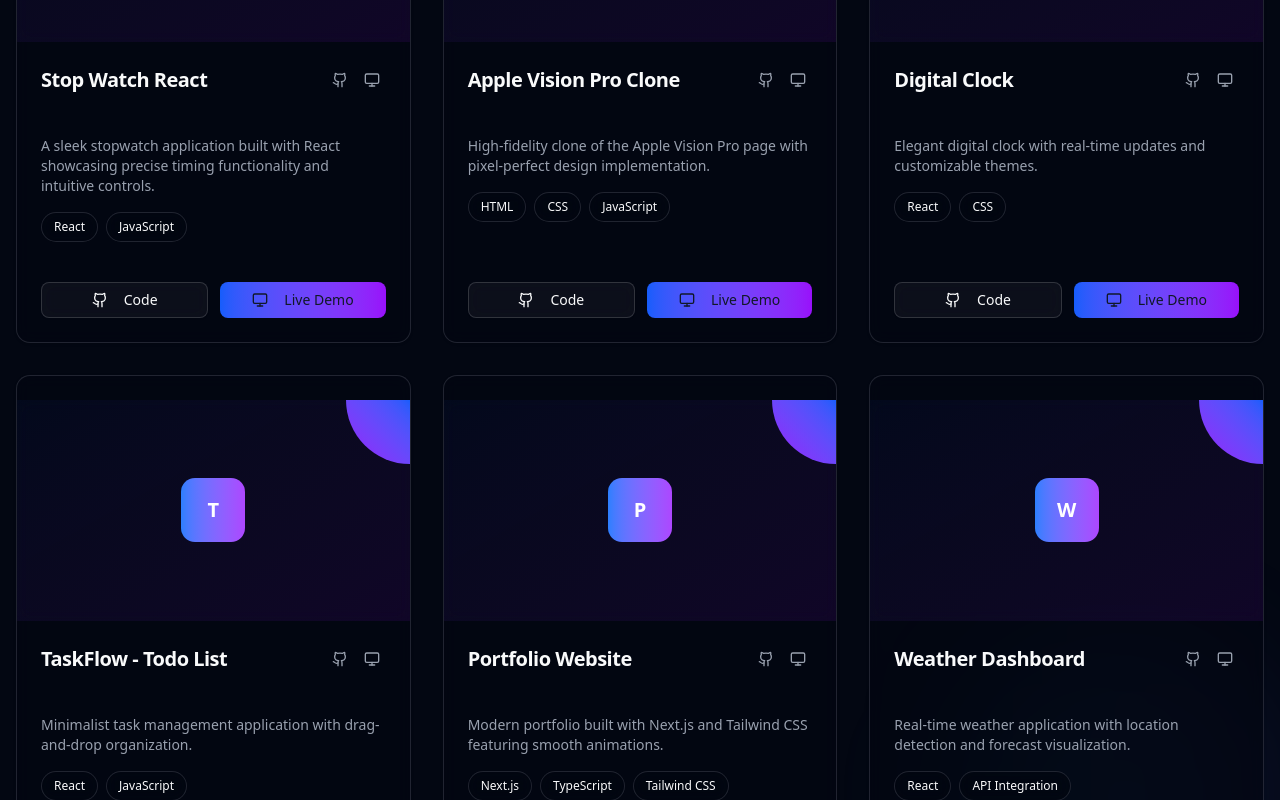
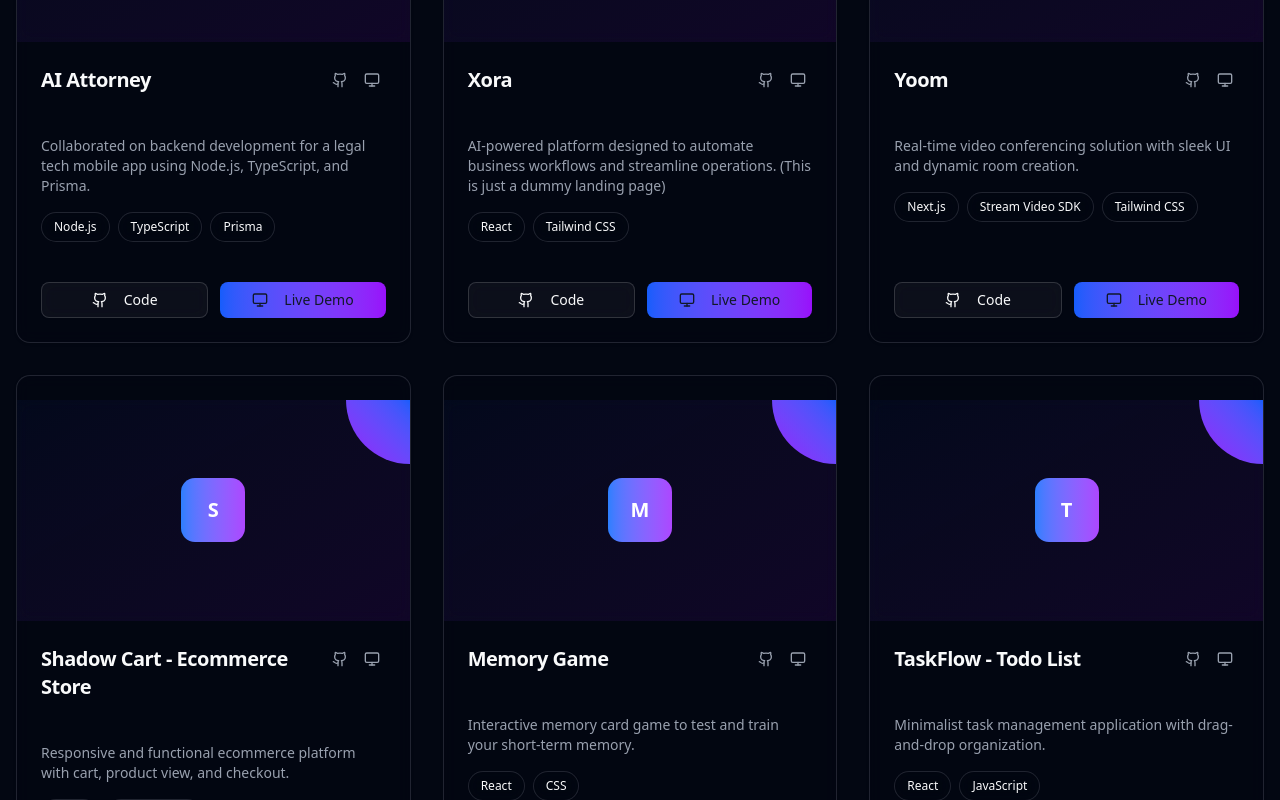
Before and after one commit to Waleed-Ahmad-dev/portfolio, a Next.js app: page / in a window 1280 px wide. Shown: the part 3160-3960 px from the top of the page. Built offline with nearby package versions, Linux system fonts and the light colour scheme.

Commit message:
Update src/components/Projects.tsx

```diff
--- a/src/components/Projects.tsx
+++ b/src/components/Projects.tsx
@@ -7,48 +7,98 @@ import { ArrowUpRight, Github, Monitor } from 'lucide-react';
 
 const projects = [
      {
-          title: "Stop Watch React",
-          description: "A sleek stopwatch application built with React showcasing precise timing functionality and intuitive controls.",
-          tags: ["React", "JavaScript"],
-          github: "https://github.com/Shadow-Scripter/stop-watch-react",
-          live: "https://stop-watch-react-eight.vercel.app/",
+          title: "AI Attorney",
+          description: "Collaborated on backend development for a legal tech mobile app using Node.js, TypeScript, and Prisma.",
+          tags: ["Node.js", "TypeScript", "Prisma"],
+          github: "",
+          live: "https://www.aiattorney.com.pk/",
      },
      {
-          title: "Apple Vision Pro Clone",
-          description: "High-fidelity clone of the Apple Vision Pro page with pixel-perfect design implementation.",
-          tags: ["HTML", "CSS", "JavaScript"],
-          github: "https://github.com/Shadow-Scripter/Apple-clone",
-          live: "https://shadow-scripter.github.io/Apple-clone/",
+          title: "Xora",
+          description: "AI-powered platform designed to automate business workflows and streamline operations. (This is just a dummy landing page)",
+          tags: ["React", "Tailwind CSS"],
+          github: "https://github.com/Waleed-Ahmad-dev/Xora",
+          live: "https://xora-six-xi.vercel.app/",
      },
      {
-          title: "Digital Clock",
-          description: "Elegant digital clock with real-time updates and customizable themes.",
+          title: "Yoom",
+          description: "Real-time video conferencing solution with sleek UI and dynamic room creation.",
+          tags: ["Next.js", "Stream Video SDK", "Tailwind CSS"],
+          github: "https://github.com/Waleed-Ahmad-dev/Yoom",
+          live: "https://yoom-eight-eta.vercel.app/",
+     },
+     {
+          title: "Shadow Cart - Ecommerce Store",
+          description: "Responsive and functional ecommerce platform with cart, product view, and checkout.",
+          tags: ["React", "Tailwind CSS"],
+          github: "https://github.com/Waleed-Ahmad-dev/Shadow_Cart",
+          live: "https://shadow-store-ten.vercel.app/",
+     },
+     {
+          title: "Memory Game",
+          description: "Interactive memory card game to test and train your short-term memory.",
           tags: ["React", "CSS"],
-          github: "https://github.com/Shadow-Scripter/digital-clock-react",
-          live: "https://digital-clock-react-ochre.vercel.app/",
+          github: "https://github.com/Waleed-Ahmad-dev/MemoryGame_React",
+          live: "https://memory-game-react-fawn.vercel.app/",
      },
      {
           title: "TaskFlow - Todo List",
           description: "Minimalist task management application with drag-and-drop organization.",
           tags: ["React", "JavaScript"],
-          github: "https://github.com/Shadow-Scripter/to-do-list-react",
+          github: "https://github.com/Waleed-Ahmad-dev/to-do-list-react",
           live: "https://to-do-list-react-sandy.vercel.app/",
      },
      {
-          title: "Portfolio Website",
-          description: "Modern portfolio built with Next.js and Tailwind CSS featuring smooth animations.",
-          tags: ["Next.js", "TypeScript", "Tailwind CSS"],
-          github: "https://github.com/Shadow-Sripter/portfolio-next",
-          live: "https://your-portfolio.com",
+          title: "Digital Library",
+          description: "Frontend app for a digital library showcasing book collections and browsing experience.",
+          tags: ["HTML", "CSS", "JavaScript"],
+          github: "https://github.com/Waleed-Ahmad-dev/Library",
+          live: "https://waleed-ahmad-dev.github.io/Library/",
      },
      {
-          title: "Weather Dashboard",
-          description: "Real-time weather application with location detection and forecast visualization.",
-          tags: ["React", "API Integration"],
-          github: "https://github.com/Shadow-Scripter/weather-app",
-          live: "https://weather-app-example.com",
+          title: "Drawing App",
+          description: "Simple and intuitive drawing canvas app built with vanilla JavaScript.",
+          tags: ["HTML", "CSS", "JavaScript"],
+          github: "https://github.com/Waleed-Ahmad-dev/drawing-app",
+          live: "https://waleed-ahmad-dev.github.io/drawing-app/",
+     },
+     {
+          title: "Whack a Mole Game",
+          description: "A fun browser game that challenges your reaction time.",
+          tags: ["HTML", "CSS", "JavaScript"],
+          github: "https://github.com/Waleed-Ahmad-dev/Whack-a-Mole",
+          live: "https://waleed-ahmad-dev.github.io/Whack-a-Mole/",
+     },
+     {
+          title: "Tic Tac Toe",
+          description: "Classic Tic Tac Toe game with clean UI and smart opponent logic.",
+          tags: ["HTML", "CSS", "JavaScript"],
+          github: "https://github.com/Waleed-Ahmad-dev/Tic-Tac-Toe",
+          live: "https://waleed-ahmad-dev.github.io/Tic-Tac-Toe/",
+     },
+     {
+          title: "Weather App",
+          description: "Weather dashboard with real-time data and location-based updates.",
+          tags: ["JavaScript", "API Integration"],
+          github: "https://github.com/Waleed-Ahmad-dev/Weather-App",
+          live: "https://waleed-ahmad-dev.github.io/Weather-App/",
+     },
+     {
+          title: "Calculator",
+          description: "Responsive calculator with keyboard support and clean interface.",
+          tags: ["HTML", "CSS", "JavaScript"],
+          github: "https://github.com/Waleed-Ahmad-dev/Calculator",
+          live: "https://waleed-ahmad-dev.github.io/Calculator/",
+     },
+     {
+          title: "Rock Paper Scissors Game",
+          description: "Simple game built with JavaScript and DOM manipulation techniques.",
+          tags: ["HTML", "CSS", "JavaScript"],
+          github: "https://github.com/Waleed-Ahmad-dev/Rock-Papper-Scissors-Game",
+          live: "https://waleed-ahmad-dev.github.io/Rock-Papper-Scissors-Game/",
      },
 ];
+
 
 const Projects = () => {
      return (
```
